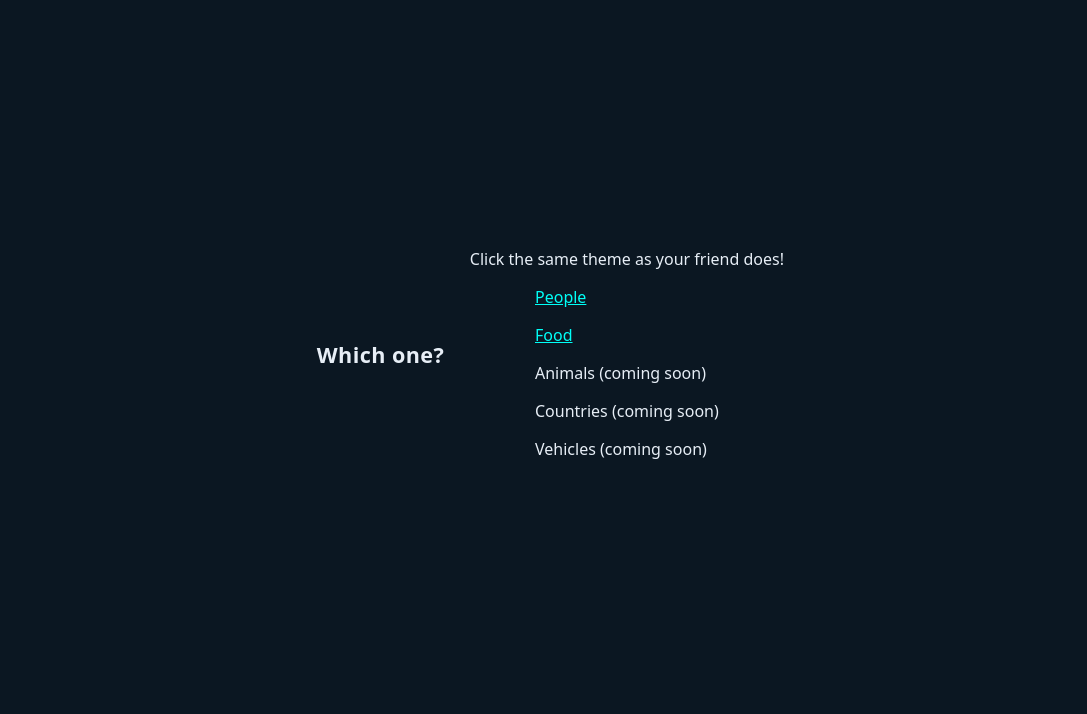
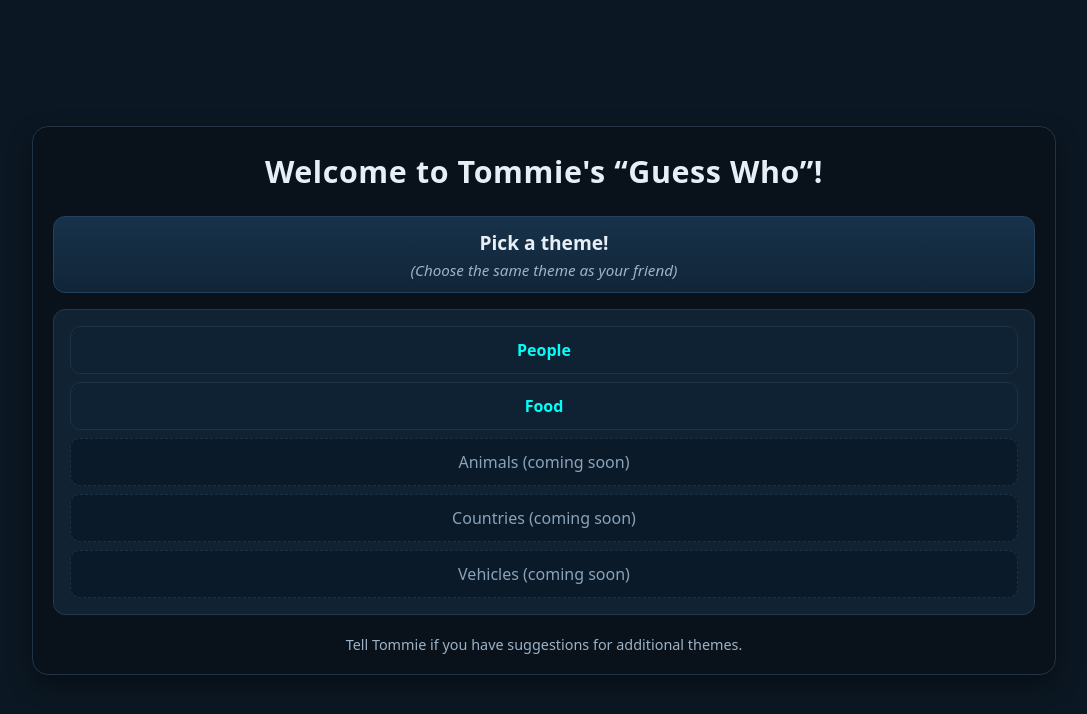
Before and after one commit to wedg3/whichone, a plain HTML site: page index.html in a window 1280 px wide. Shown: the whole page, without its empty margins (96-1183 px from the left). Drawn offline with Linux system fonts and the light colour scheme.

Commit message:
Update index.html

```diff
--- a/index.html
+++ b/index.html
@@ -1,4 +1,3 @@
-
 <!DOCTYPE html>
 <html lang="en">
 <head>
@@ -6,61 +5,162 @@
   <meta name="viewport" content="width=device-width, initial-scale=1" />
   <title>Which one?</title>
   <style>
-    :root { --board-bg:#09121a; --chrome:#1f3b54; }
+    :root{
+      --bg: #0b1722;
+      --text: #e7eef6;
+      --board-bg: #09121a;
+      --chrome: #1f3b54;
+      --accent: #00fff7;
+      --accent-2: hotpink;
+      --card-bg: #112233;
+      --muted: #9fb3c8;
+    }
+
     * { box-sizing: border-box; }
-    body { margin:0; font-family: system-ui, -apple-system, Segoe UI, Roboto, Helvetica, Arial; background:#0b1722; color:#e7eef6; min-height:90svh; display:grid; place-items:center; }
-	/* unvisited link */
-a:link {
-  color: #00fff7;
-}
 
-/* visited link */
-a:visited {
-  color: #00fff7;
-}
+    html, body {
+      height: 100%;
+    }
 
-/* mouse over link */
-a:hover {
-  color: hotpink;
-}
+    body{
+      margin: 0;
+      font-family: system-ui, -apple-system, Segoe UI, Roboto, Helvetica, Arial, sans-serif;
+      background: var(--bg);
+      color: var(--text);
+      display: grid;
+      place-items: center;
+      padding: 1rem;
+    }
 
-/* selected link */
-a:active {
-  color: blue;
-}
-    .wrapper { width: min(40vw, 1024px); padding: 1rem; }
+    .wrapper{
+      width: min(92vw, 1024px);
+      display: grid;
+      gap: 1rem;
+      grid-template-areas:
+        "header"
+        "menu"
+        "content"
+        "footer";
+      grid-auto-rows: min-content;
+      background: var(--board-bg);
+      border: 1px solid #213446;
+      border-radius: 16px;
+      padding: clamp(0.75rem, 2.5vw, 1.25rem);
+      box-shadow: 0 10px 24px rgba(0,0,0,.35);
+    }
 
-    .toolbar { display:flex; align-items:center; justify-content:space-between; gap:.75rem; margin-top:0rem; margin-bottom:.75rem; }
-    .toolbar h1 { margin:0; font-size:clamp(1.1rem,2.2vw,1.35rem); letter-spacing:.02em; }
-    .btn { background:var(--chrome); border:1px solid #274864; color:#fff; padding:.5rem .75rem; border-radius:.6rem; cursor:pointer; }
+    header{
+      grid-area: header;
+      text-align: center;
+      padding: .25rem 0 .5rem;
+    }
 
-    .layout { display:grid; grid-template-columns: auto min(32vw, 220px); gap:1rem; align-items:start; }
+    h1{
+      margin: 0;
+      font-size: clamp(1.35rem, 3.4vw, 1.9rem);
+      letter-spacing: .02em;
+      font-weight: 700;
+    }
 
-    .board { position:relative; background:var(--board-bg); border-radius:.8rem; box-shadow:0 0px 0px rgba(0,0,0,.35), inset 0 0 0 1px rgba(255,255,255,.04); overflow:hidden; }
-    #faces { display:block; width:100%; height:100%; image-rendering: pixelated; user-select:none; pointer-events:none; }
-    .legend {font-family: system-ui, -apple-system, Segoe UI, Roboto, Helvetica, Arial; background:#0b1722; color:#e7eef6; place-items:center; font-size: 16px }
+    nav.toolbar{
+      grid-area: menu;
+      background: linear-gradient(180deg, #17324a, #112538);
+      border: 1px solid #21415d;
+      border-radius: 12px;
+      padding: .75rem 1rem;
+      text-align: center;
+    }
 
+    .toolbar p{
+      margin: .25rem 0 0;
+      color: var(--muted);
+      font-style: italic;
+      font-size: .95rem;
+    }
 
+    main.legend{
+      grid-area: content;
+      background: var(--card-bg);
+      border: 1px solid #23384b;
+      border-radius: 12px;
+      padding: 1rem;
+    }
 
+    .list{
+      display: grid;
+      gap: .5rem;
+      margin: 0;
+      padding: 0;
+      list-style: none;
+    }
 
+    .list a{
+      display: block;
+      padding: .75rem 1rem;
+      border-radius: 10px;
+      background: #0f2233;
+      border: 1px solid #1c3246;
+      text-decoration: none;
+      text-align: center;
+      font-weight: 600;
+    }
+
+    /* Link states, ordered LVHFA with a visible focus style */
+    .list a:link,
+    .list a:visited { color: var(--accent); }
+    .list a:hover { color: var(--accent-2); border-color: #2a5070; transform: translateY(-1px); }
+    .list a:active { opacity: .9; transform: translateY(0); }
+    .list a:focus-visible{
+      outline: 3px solid var(--accent);
+      outline-offset: 2px;
+    }
+
+    .soon{
+      display: block;
+      padding: .75rem 1rem;
+      border-radius: 10px;
+      background: #0b1a28;
+      border: 1px dashed #1c3246;
+      color: #89a3bb;
+      text-align: center;
+    }
+
+    footer{
+      grid-area: footer;
+      color: #9cb2c7;
+      text-align: center;
+      font-size: .9rem;
+      padding-top: .25rem;
+    }
   </style>
 </head>
 <body>
   <div class="wrapper">
-    <div class="toolbar">
-			  <p><h1>Which one?</h1></p>
-			  	<div class="legend"><p>Click the same theme as your friend does!
+    <header>
+      <h1>Welcome to Tommie's “Guess Who”!</h1>
+    </header>
 
-					<div>
-					<p><a href="whichone.html?board=people">People</a></p>
-					<p><a href="whichone.html?board=food">Food</a></p>
-					<p>Animals (coming soon)</p>
-					<p>Countries (coming soon)</p>
-					<p>Vehicles (coming soon)</p>
+    <nav class="toolbar" aria-label="Theme selection tips">
+      <h2 style="margin:0; font-size: clamp(1rem, 2.5vw, 1.2rem);">Pick a theme!</h2>
+      <p>(Choose the same theme as your friend)</p>
+    </nav>
 
-					</div>
+    <main class="legend" aria-labelledby="themes-heading">
 
-				</div>
+      <ul class="list">
+        <li><a href="whichone.html?board=people">People</a></li>
+        <li><a href="whichone.html?board=food">Food</a></li>
+        <li><span class="soon">Animals (coming soon)</span></li>
+        <li><span class="soon">Countries (coming soon)</span></li>
+        <li><span class="soon">Vehicles (coming soon)</span></li>
+      </ul>
+    </main>
+
+    <footer>
+      <span id="year"></span> Tell Tommie if you have suggestions for additional themes.
+    </footer>
+  </div>
+
 
 </body>
 </html>
```
